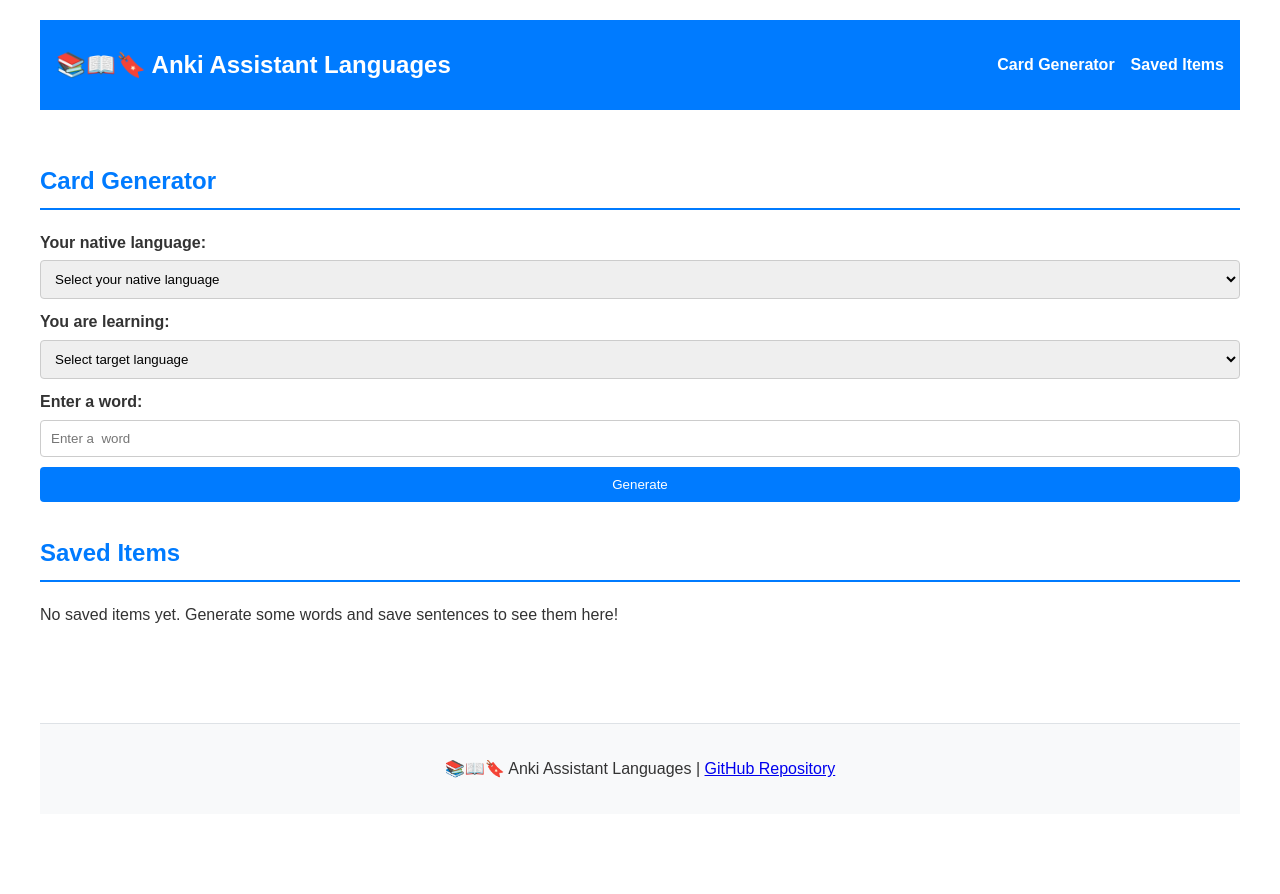
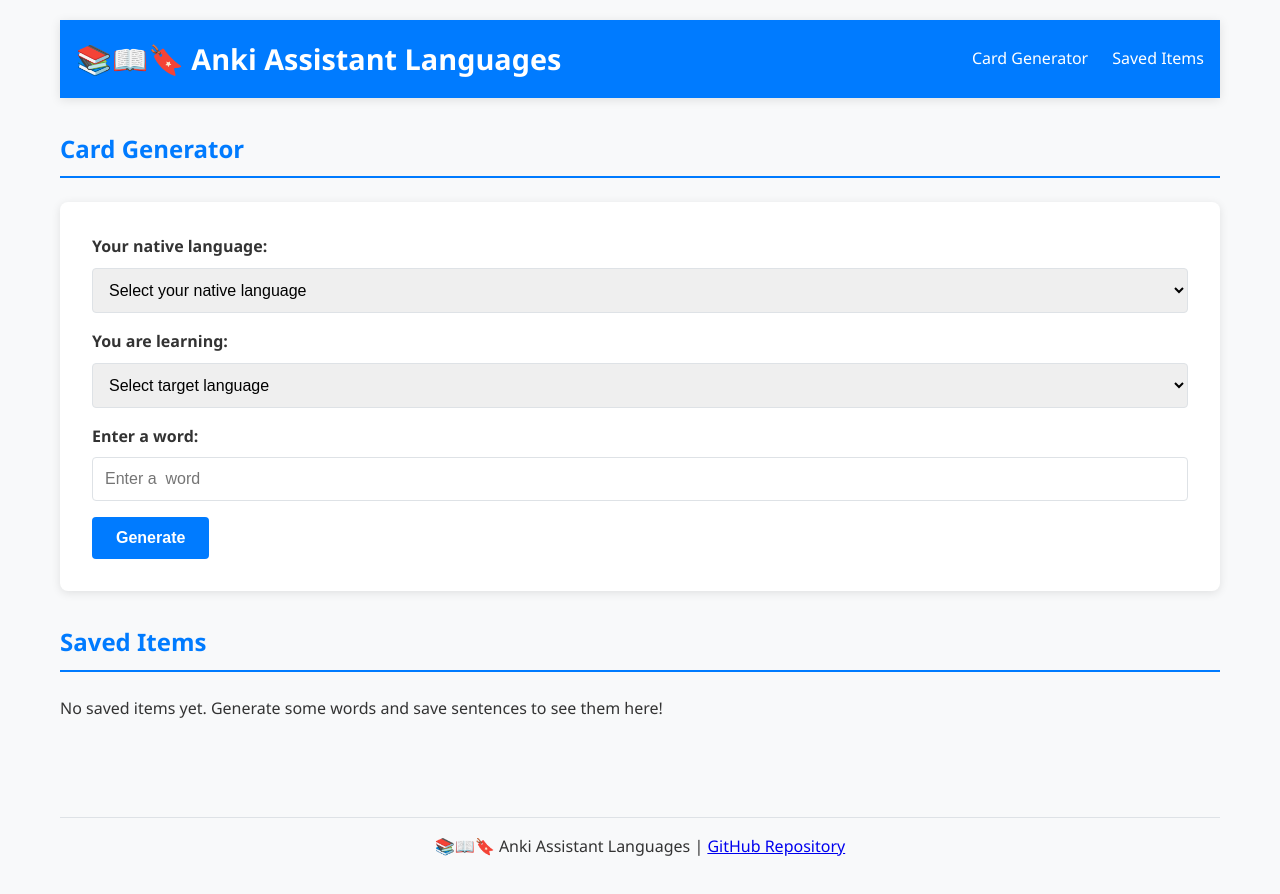
Before and after one commit to cantalupo555/anki-assistant-languages, a React (Create React App) app in the folder frontend/: page / in a window 1280 px wide. Before the commit the page ends 834 px from the top, so only its background shows below. Built offline with nearby package versions, Linux system fonts and the light colour scheme.

Commit message:
Refactor CSS styles and improve overall design

```diff
--- a/frontend/src/App.css
+++ b/frontend/src/App.css
@@ -1,10 +1,32 @@
 /* Global Styles */
-body {
-  font-family: Arial, sans-serif;
+:root {
+  --primary-color: #007bff;
+  --secondary-color: #6c757d;
+  --background-color: #f8f9fa;
+  --text-color: #333;
+  --border-color: #dee2e6;
+  --save-color: #28a745;
+  --export-color: #17a2b8;
+  --remove-color: #dc3545;
+  --clear-color: #ffc107;
+  --generate-color: #0b7e73;
+  --translate-color: #007bff;
+  --hover-transition: 0.3s ease;
+  --box-shadow: 0 2px 10px rgba(0,0,0,0.1);
+}
+
+/* Reset and base styles */
+* {
+  box-sizing: border-box;
   margin: 0;
   padding: 0;
+}
+
+body {
+  font-family: 'Segoe UI', Tahoma, Geneva, Verdana, sans-serif;
   line-height: 1.6;
-  color: #333;
+  color: var(--text-color);
+  background-color: var(--background-color);
 }
 
 .app-container {
@@ -15,30 +37,35 @@
 
 /* Header Styles */
 .app-header {
-  background-color: #007bff;
+  background-color: var(--primary-color);
   color: white;
   padding: 1rem;
   display: flex;
   justify-content: space-between;
   align-items: center;
+  box-shadow: var(--box-shadow);
 }
 
 .app-header h1 {
-  margin: 0;
-  font-size: 1.5rem;
+  font-size: 1.8rem;
+  font-weight: bold;
 }
 
 .app-header nav ul {
   list-style-type: none;
-  padding: 0;
   display: flex;
-  gap: 1rem;
+  gap: 1.5rem;
 }
 
 .app-header nav a {
   color: white;
   text-decoration: none;
-  font-weight: bold;
+  font-weight: 500;
+  transition: opacity var(--hover-transition);
+}
+
+.app-header nav a:hover {
+  opacity: 0.8;
 }
 
 /* Main Content Styles */
@@ -51,31 +78,38 @@
 }
 
 h2 {
-  color: #007bff;
-  border-bottom: 2px solid #007bff;
+  color: var(--primary-color);
+  border-bottom: 2px solid var(--primary-color);
   padding-bottom: 0.5rem;
+  font-size: 1.5rem;
+  margin-bottom: 1.5rem;
 }
 
 /* Form Styles */
 form {
-  display: flex;
-  flex-direction: column;
-  margin-bottom: 20px;
+  background-color: white;
+  padding: 2rem;
+  border-radius: 8px;
+  box-shadow: var(--box-shadow);
+  margin-bottom: 2rem;
 }
 
 label {
-  font-weight: bold;
-  margin-bottom: 5px;
+  font-weight: 600;
+  margin-bottom: 0.5rem;
+  display: block;
 }
 
 input, select {
-  padding: 10px;
-  border: 1px solid #ccc;
+  width: 100%;
+  padding: 0.75rem;
+  border: 1px solid var(--border-color);
   border-radius: 4px;
-  margin-bottom: 10px;
+  margin-bottom: 1rem;
+  font-size: 1rem;
 }
 
-/* New styles for language select */
+/* Language select styles */
 #language-select {
   width: 100%;
   max-width: 200px;
@@ -86,14 +120,17 @@
   background-size: 12px;
 }
 
+/* Button Styles */
 button {
-  padding: 10px 20px;
-  background-color: #007bff;
-  color: #fff;
+  padding: 0.75rem 1.5rem;
+  background-color: var(--primary-color);
+  color: white;
   border: none;
   border-radius: 4px;
   cursor: pointer;
-  transition: background-color 0.3s ease;
+  transition: background-color var(--hover-transition);
+  font-size: 1rem;
+  font-weight: 600;
 }
 
 button:hover {
@@ -101,46 +138,51 @@
 }
 
 button:disabled {
-  background-color: #ccc;
+  background-color: var(--secondary-color);
   cursor: not-allowed;
 }
 
 /* Result Container Styles */
 .result-container {
-  background-color: #f8f9fa;
+  background-color: white;
   border-radius: 8px;
-  padding: 1rem;
-  margin-top: 1rem;
-  box-shadow: 0 2px 4px rgba(0,0,0,0.1);
+  padding: 2rem;
+  margin-top: 2rem;
+  box-shadow: var(--box-shadow);
 }
 
 .result-section {
-  margin-bottom: 1rem;
+  margin-bottom: 2rem;
 }
 
 .result-section h4 {
-  color: #007bff;
-  margin-bottom: 0.5rem;
+  color: var(--primary-color);
+  margin-bottom: 1rem;
+  font-size: 1.2rem;
 }
 
 /* Sentence List Styles */
 .sentence-list {
   list-style-type: none;
-  padding: 0;
 }
 
 .sentence-list li {
-  border: 1px solid #dee2e6;
+  border: 1px solid var(--border-color);
   border-radius: 4px;
-  margin-bottom: 0.5rem;
-  padding: 0.5rem;
-  transition: background-color 0.3s ease;
+  margin-bottom: 1rem;
+  padding: 1rem;
+  transition: all var(--hover-transition);
   cursor: pointer;
+  display: flex;
+  justify-content: space-between;
+  align-items: center;
 }
 
 .sentence-list li:hover,
 .sentence-list li.selected {
   background-color: #e9ecef;
+  transform: translateY(-2px);
+  box-shadow: 0 4px 6px rgba(0,0,0,0.1);
 }
 
 /* Pagination Styles */
@@ -149,22 +191,31 @@
   justify-content: center;
   align-items: center;
   gap: 1rem;
-  margin-top: 1rem;
+  margin-top: 2rem;
+}
+
+.pagination button {
+  background-color: var(--secondary-color);
+}
+
+.pagination button:hover {
+  background-color: #5a6268;
 }
 
 /* Saved Items Styles */
 .saved-items-list {
-  border: 1px solid #dee2e6;
-  border-radius: 4px;
-  padding: 1rem;
+  background-color: white;
+  border-radius: 8px;
+  padding: 2rem;
+  box-shadow: var(--box-shadow);
 }
 
 .saved-items-list li {
   display: flex;
   justify-content: space-between;
   align-items: center;
-  padding: 0.5rem;
-  border-bottom: 1px solid #dee2e6;
+  padding: 1rem;
+  border-bottom: 1px solid var(--border-color);
 }
 
 .saved-items-list li:last-child {
@@ -177,44 +228,54 @@
 
 /* Action Buttons Styles */
 .action-buttons {
-  margin-top: 20px;
+  margin-top: 2rem;
   display: flex;
-  gap: 10px;
+  gap: 1rem;
 }
 
-.action-buttons button {
-  padding: 10px 20px;
+/* Save and Translation button */
+.selected-sentence button {
+  color: white;
   border: none;
+  padding: 0.5rem 1rem;
   border-radius: 4px;
   cursor: pointer;
-  font-weight: bold;
-  transition: background-color 0.3s ease;
+  transition: background-color var(--hover-transition);
+  margin-right: 10px;
 }
 
-.action-buttons button:hover {
-  opacity: 0.8;
+.selected-sentence button:first-of-type {
+  background-color: var(--save-color);
 }
 
+.selected-sentence button:last-of-type {
+  background-color: var(--translate-color);
+}
+
+.selected-sentence button:hover {
+  background-color: #0056b3;
+}
+
+/* Export and Clear All buttons */
 .export-button {
-  background-color: #4CAF50;
-  color: white;
+  background-color: var(--export-color);
 }
 
 .clear-all-button {
-  background-color: #f44336;
-  color: white;
+  background-color: var(--clear-color);
 }
 
 /* Token Info Styles */
 .token-info {
   background-color: #e9ecef;
   border-radius: 4px;
-  padding: 0.5rem;
+  padding: 1rem;
   margin-top: 1rem;
 }
 
 .token-info h4 {
   margin-bottom: 0.5rem;
+  color: var(--primary-color);
 }
 
 /* Footer Styles */
@@ -223,7 +284,7 @@
   text-align: center;
   padding: 1rem;
   margin-top: 2rem;
-  border-top: 1px solid #dee2e6;
+  border-top: 1px solid var(--border-color);
 }
 
 /* Error Styles */
@@ -243,34 +304,21 @@
   left: 50%;
   transform: translateX(-50%);
   color: white;
-  padding: 15px 20px;
+  padding: 1rem 2rem;
   border-radius: 4px;
-  box-shadow: 0 2px 5px rgba(0,0,0,0.2);
+  box-shadow: 0 4px 6px rgba(0,0,0,0.1);
   animation: fadeInOut 3s ease-in-out;
   z-index: 1000;
   max-width: 90%;
   text-align: center;
+  font-weight: 600;
 }
 
-.save-notification {
-  background-color: #4CAF50;
-}
-
-.export-notification {
-  background-color: #007bff;
-}
-
-.remove-notification {
-  background-color: #f44336;
-}
-
-.clear-all-notification {
-  background-color: #ff9800;
-}
-
-.generate-notification {
-  background-color: #0b7e73;
-}
+.save-notification { background-color: var(--save-color); }
+.export-notification { background-color: var(--export-color); }
+.remove-notification { background-color: var(--remove-color); }
+.clear-all-notification { background-color: var(--clear-color); }
+.generate-notification { background-color: var(--generate-color); }
 
 @keyframes fadeInOut {
   0%, 100% { opacity: 0; }
@@ -280,27 +328,27 @@
 /* Scroll-to-Top Button Styles */
 .scroll-to-top {
   position: fixed;
-  bottom: 20px;
-  right: 20px;
-  background-color: #007bff;
+  bottom: 30px;
+  right: 30px;
+  background-color: var(--primary-color);
   color: white;
   border: none;
   border-radius: 50%;
-  width: 60px;
-  height: 60px;
-  font-size: 32px;
+  width: 50px;
+  height: 50px;
+  font-size: 24px;
   cursor: pointer;
   display: flex;
   justify-content: center;
   align-items: center;
-  transition: background-color 0.3s, transform 0.3s;
-  box-shadow: 0 2px 5px rgba(0,0,0,0.2);
-  z-index: 1000;
+  transition: all var(--hover-transition);
+  box-shadow: var(--box-shadow);
 }
 
 .scroll-to-top:hover {
   background-color: #0056b3;
-  transform: scale(1.1);
+  transform: translateY(-3px);
+  box-shadow: 0 4px 15px rgba(0,0,0,0.3);
 }
 
 /* Responsive Design */
@@ -319,43 +367,32 @@
     gap: 0.5rem;
   }
 
-  .result-container {
-    padding: 0.5rem;
-  }
-
-  .sentence-list li {
-    padding: 0.25rem;
-  }
-
-  .pagination {
-    flex-direction: column;
-    gap: 0.5rem;
-  }
-
-  .saved-items-list li {
-    flex-direction: column;
-    align-items: flex-start;
-  }
-
-  .saved-items-list button {
-    margin-top: 0.5rem;
+  form, .result-container, .saved-items-list {
+    padding: 1rem;
   }
 
   .action-buttons {
     flex-direction: column;
   }
 
-  /* New responsive styles for language select */
   #language-select {
     max-width: 100%;
   }
 
-  /* Responsive styles for scroll-to-top button */
   .scroll-to-top {
-    width: 50px;
-    height: 50px;
-    font-size: 28px;
-    bottom: 10px;
-    right: 10px;
+    width: 40px;
+    height: 40px;
+    font-size: 20px;
+    bottom: 20px;
+    right: 20px;
   }
 }
+
+/* Focus styles for better keyboard navigation */
+a:focus,
+button:focus,
+input:focus,
+select:focus {
+  outline: 2px solid var(--primary-color);
+  outline-offset: 2px;
+}
```
